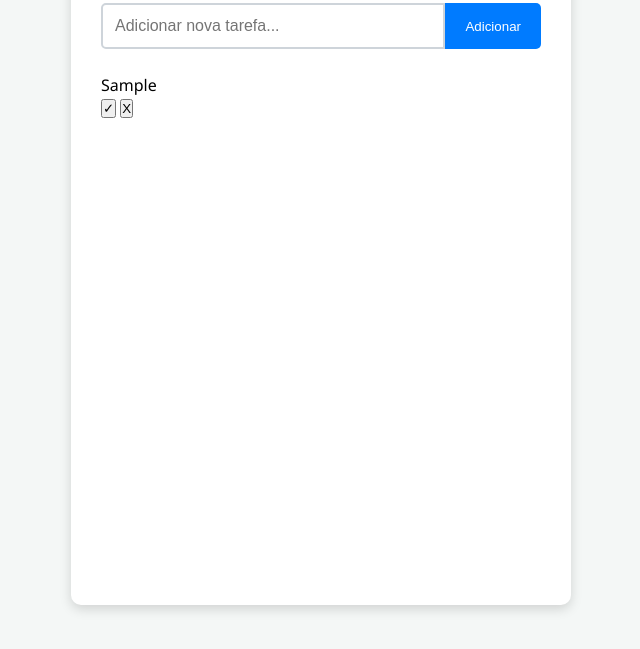
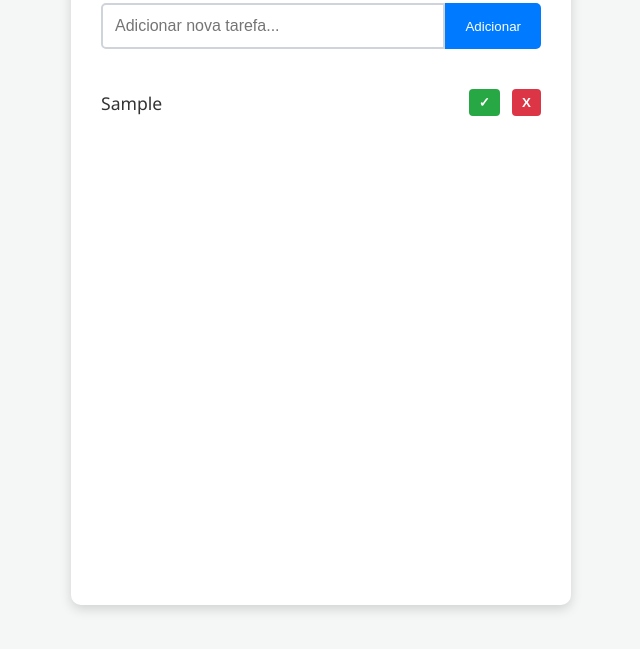
Before and after one commit to rafaelamaral-dev/to-do-list, a plain HTML site: page index.html in a window 1280 px wide. Both pictures are taken after typing "Sample" into the empty fields and a click on the button "Adicionar". Shown: the part 145-794 px from the top of the page, without its empty margins (319-959 px from the left). Drawn offline with Linux system fonts and the light colour scheme.

Commit message:
to-do-list completada

```diff
--- a/estilo/style.css
+++ b/estilo/style.css
@@ -61,3 +61,58 @@ h1 {
 #task-list {
     list-style: none; /* Remove os pontos padrão da lista */
 }
+
+/* Estilo para cada item da lista (li) */
+.task-item {
+    display: flex;
+    justify-content: space-between;
+    align-items: center;
+    padding: 15px 0;
+    border-bottom: 1px solid #eee;
+}
+
+.task-item:last-child {
+    border-bottom: none; /* Remove a linha do último item */
+}
+
+.task-text {
+    flex-grow: 1;
+    font-size: 1.1rem;
+    color: #333;
+    transition: color 0.3s;
+}
+
+/* ESTILO DE TAREFA CONCLUÍDA */
+.task-item.completed .task-text {
+    color: #888;
+    text-decoration: line-through; /* Risca o texto */
+}
+
+/* BOTÕES DE AÇÃO */
+.actions button {
+    margin-left: 8px;
+    padding: 6px 10px;
+    border: none;
+    border-radius: 4px;
+    cursor: pointer;
+    font-weight: bold;
+    transition: background-color 0.2s;
+}
+
+.complete-btn {
+    background-color: #28a745; /* Verde */
+    color: white;
+}
+
+.complete-btn:hover {
+    background-color: #1e7e34;
+}
+
+.delete-btn {
+    background-color: #dc3545; /* Vermelho */
+    color: white;
+}
+
+.delete-btn:hover {
+    background-color: #c82333;
+}
--- a/javascript/script.js
+++ b/javascript/script.js
@@ -92,3 +92,34 @@ function setupEventListeners() {
 // Inicializa a aplicação
 setupEventListeners();
 renderTasks(); // Chama para garantir que a lista esteja vazia ao carregar
+
+// --- LÓGICA DE AÇÃO ---
+
+// 1. Alterna o status de 'concluída' de uma tarefa
+function toggleComplete(event) {
+    // Pega o índice da tarefa que está salvo no botão (data-index)
+    const index = event.target.dataset.index;
+
+    // Altera a propriedade 'concluida' do objeto no Array 'tasks'
+    // O '!' inverte o valor: se era 'true' vira 'false', se era 'false' vira 'true'
+    tasks[index].concluida = !tasks[index].concluida;
+
+    // Salva o Array atualizado e redesenha o DOM
+    renderTasks();
+}
+
+// 2. Deleta uma tarefa do Array
+function deleteTask(event) {
+    // Pega o índice da tarefa que está salvo no botão
+    const index = event.target.dataset.index;
+
+    // O método 'splice' remove itens de um Array
+    // tasks.splice(índice_inicial, quantidade_a_remover)
+    tasks.splice(index, 1); // Remove 1 elemento a partir do 'index'
+
+    // Salva o Array atualizado e redesenha o DOM
+    renderTasks();
+}
+
+// Lembre-se que as funções 'setupEventListeners', 'addTask' e 'renderTasks'
+// devem estar acima destas novas funções para que a aplicação funcione.
```
